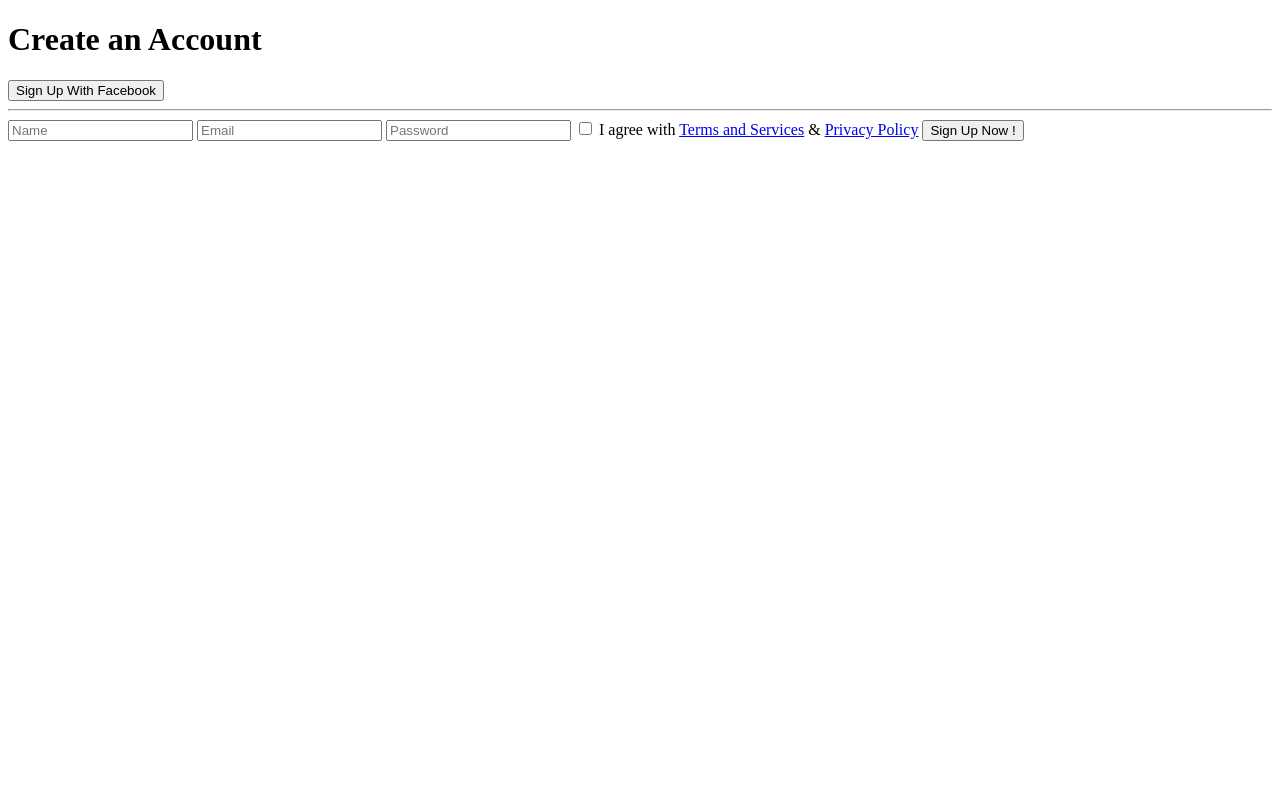
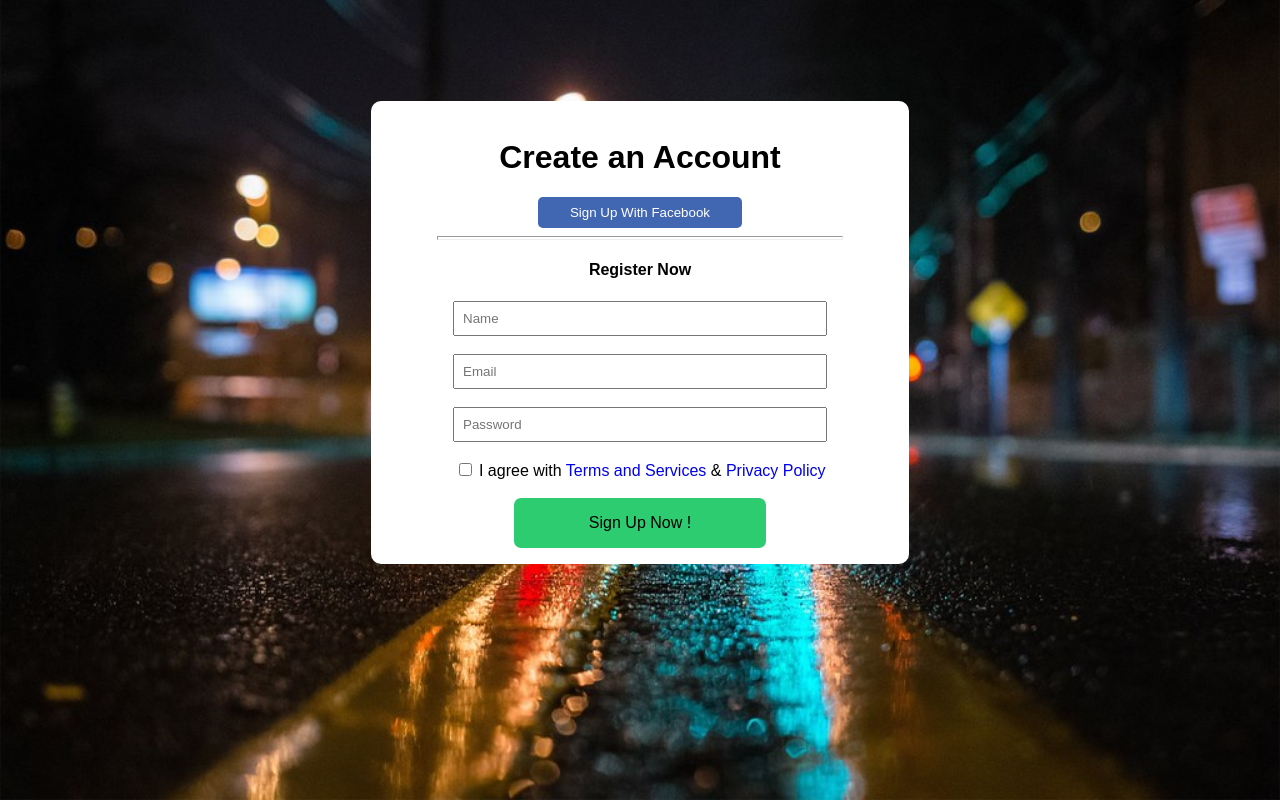
Before and after one commit to khairellah/htmlcss, a plain HTML site: page 01signUpForm/index.html in a window 1280 px wide. Drawn offline with Linux system fonts and the light colour scheme.

Commit message:
correcting a problem !

```diff
--- a/01signUpForm/index.html
+++ b/01signUpForm/index.html
@@ -4,21 +4,24 @@
     <meta charset="UTF-8">
     <meta name="viewport" content="width=device-width, initial-scale=1.0">
     <title>Sign Up Form</title>
+    <link rel="stylesheet" href="style.css">
 </head>
 <body>
     <!-- Start of may main page -->
     <div class="container">
         <h1>Create an Account</h1>
-        <button>Sign Up With Facebook</button>
+        <button class="btnFace">Sign Up With Facebook</button>
         <br>
         <hr>
+        <h4>Register Now</h4>
         <!-- Start of the form  -->
         <form action="">
-            <input type="text"  placeholder="Name">
-            <input type="email" placeholder="Email">
-            <input type="text" placeholder="Password">
+            <input type="text"  placeholder="Name"><br><br>
+            <input type="email" placeholder="Email"><br><br>
+            <input type="password" placeholder="Password"><br><br>
             <input type="checkbox"> I agree with <a href="#">Terms and Services</a> & <a href="#">Privacy Policy</a>
-            <button>Sign Up Now !</button>
+            <br><br>
+            <button class="btnSignUp">Sign Up Now !</button>
         </form>
         <!-- End of the form -->
     </div>
--- a/01signUpForm/style.css
+++ b/01signUpForm/style.css
@@ -0,0 +1,65 @@
+body{
+    background: url('city.jpg') no-repeat center center fixed;
+    background-size: cover;
+    font-family: sans-serif;
+
+}
+
+/* main content th the page */
+
+.container{
+    width: 40%;
+    margin: auto; /*to make it in center the */
+    overflow: hidden;
+    padding: 1rem;
+    background-color: #fff;
+    border-radius: 10px;
+    text-align: center;
+    margin-top: 8%; /* to make id down a little bit (vertical) */
+}
+
+/* for the horizontal line hr */
+
+hr{
+    width: 80%;
+    height: 2px;
+}
+
+/* for the Facebook button */
+
+.btnFace{
+    padding: 0.5rem 2rem;
+    color:#fff;
+    background-color: #4267B2;
+    border: none;
+    border-radius: 5px;;
+}
+
+a{
+    text-decoration: none;
+}
+
+.container input{
+    padding: 0.5rem;
+    width: 70%;
+
+}
+
+/* for adjusting the width of checkbox */
+
+.container input[type=checkbox]{
+    width: auto;
+}
+
+/* for the Sign up button */
+
+.btnSignUp{
+   padding: 1rem;
+   background-color: #2ecc71;
+   font-size: 1rem;
+   width: 50%;
+   border-radius: 7px;
+   border:none;
+
+
+}
```
